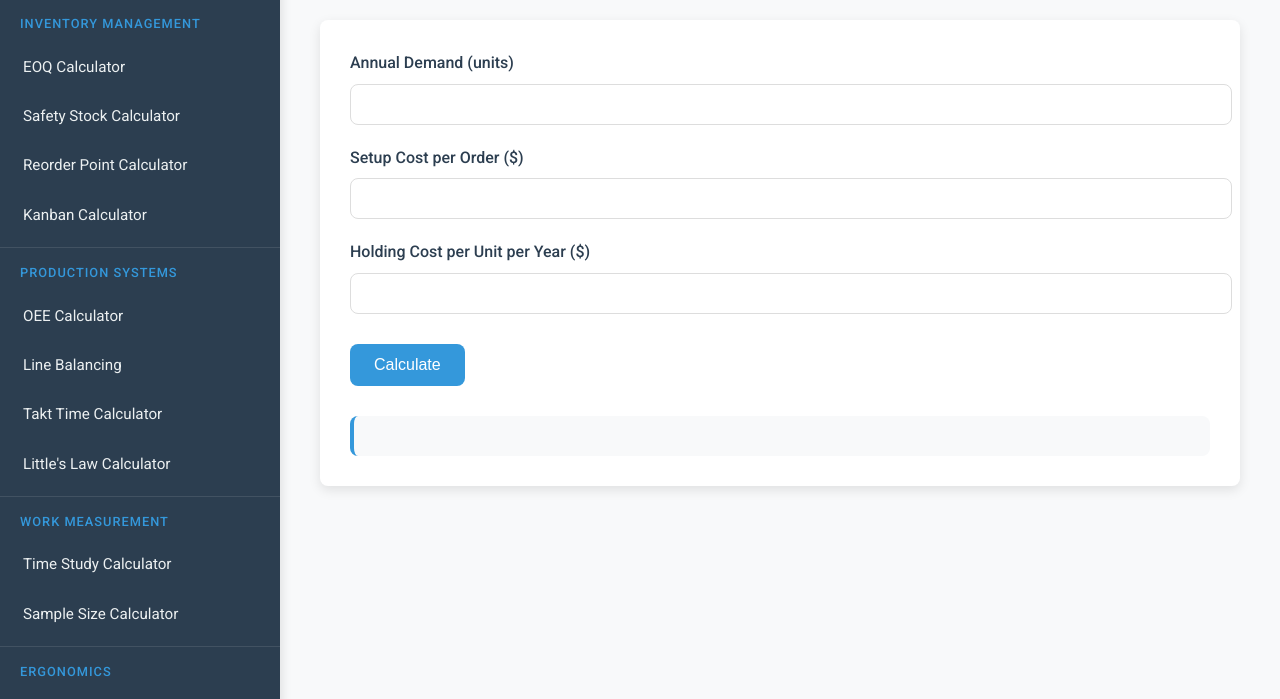
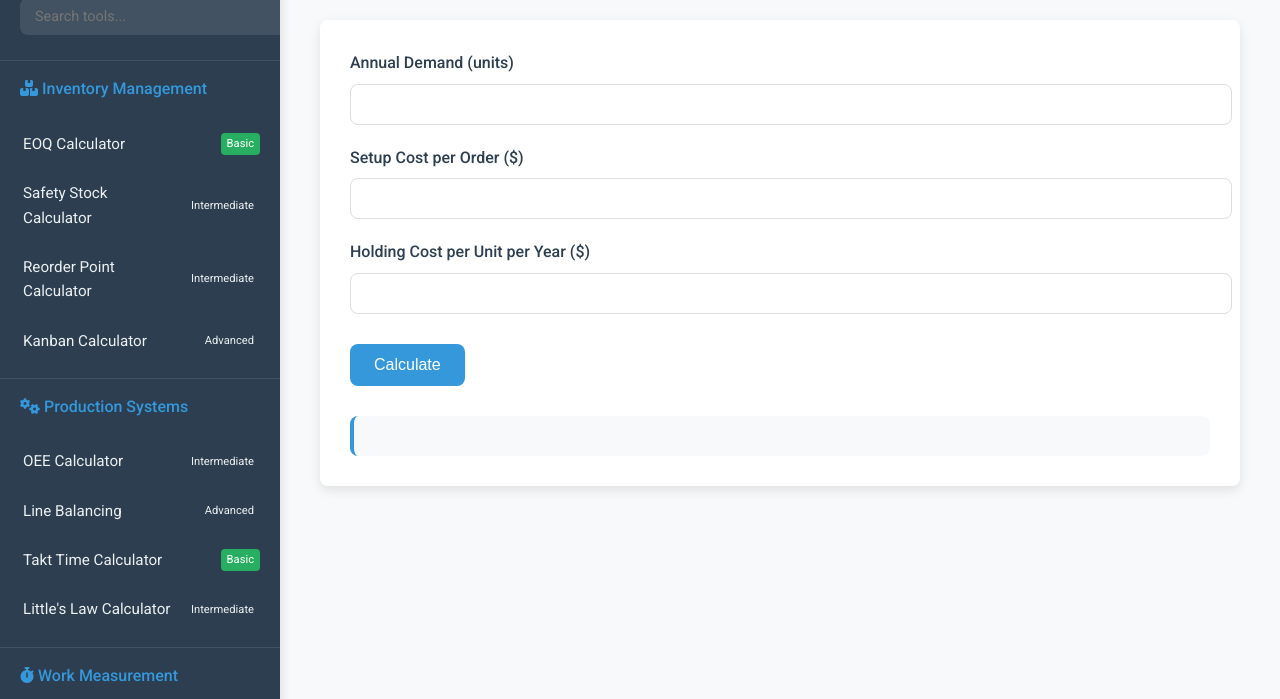
Before and after one commit to Bathalaxxx/Industrial-Engineer-Toolbox, a plain HTML site: page eoq.html in a window 1280 px wide. Shown: the part 101-800 px from the top of the page. Drawn offline with nearby package versions, Linux system fonts and the light colour scheme.

Commit message:
Update eoq.html

```diff
--- a/eoq.html
+++ b/eoq.html
@@ -5,6 +5,7 @@
     <meta name="viewport" content="width=device-width, initial-scale=1.0">
     <title>EOQ Calculator</title>
     <link href="https://fonts.googleapis.com/css2?family=Roboto:wght@300;400;500;700&family=Playfair+Display:wght@400;500;700&display=swap" rel="stylesheet">
+    <link rel="stylesheet" href="https://cdnjs.cloudflare.com/ajax/libs/font-awesome/6.4.0/css/all.min.css">
     <style>
         :root {
             --primary-color: #2c3e50;
@@ -18,6 +19,8 @@
             --border-radius: 8px;
             --box-shadow: 0 4px 12px rgba(0, 0, 0, 0.1);
             --transition: all 0.3s ease;
+            --success-color: #27ae60;
+            --warning-color: #f39c12;
         }
 
         body {
@@ -46,6 +49,9 @@
             padding: 0 20px 20px;
             border-bottom: 1px solid rgba(255,255,255,0.1);
             margin-bottom: 20px;
+            display: flex;
+            justify-content: space-between;
+            align-items: center;
         }
 
         .sidebar-header h2 {
@@ -56,21 +62,40 @@
             font-weight: 700;
         }
 
+        .sidebar-header a {
+            color: var(--text-light);
+            text-decoration: none;
+        }
+
+        .search-bar {
+            width: 100%;
+            padding: 10px 15px;
+            margin: 0 20px 15px;
+            border-radius: var(--border-radius);
+            border: none;
+            background: rgba(255,255,255,0.1);
+            color: var(--text-light);
+            font-size: 0.9rem;
+        }
+
         .menu-category {
             color: var(--secondary-color);
             font-weight: 500;
-            text-transform: uppercase;
-            font-size: 0.8rem;
-            letter-spacing: 1px;
-            padding: 15px 20px 5px;
+            padding: 15px 20px;
             margin-top: 10px;
             border-top: 1px solid rgba(255,255,255,0.1);
+            cursor: pointer;
+            display: flex;
+            justify-content: space-between;
+            align-items: center;
+            user-select: none;
         }
 
         .sidebar ul {
             list-style: none;
             padding: 0;
             margin: 0;
+            overflow: hidden;
         }
 
         .sidebar ul li {
@@ -78,7 +103,9 @@
         }
 
         .sidebar ul li a {
-            display: block;
+            display: flex;
+            justify-content: space-between;
+            align-items: center;
             color: var(--text-light);
             text-decoration: none;
             padding: 10px 20px;
@@ -181,6 +208,18 @@
             font-size: 0.95rem;
         }
 
+        .tag {
+            font-size: 0.7rem;
+            padding: 2px 6px;
+            border-radius: 4px;
+            margin-left: 8px;
+        }
+
+        .tag-basic {
+            background-color: var(--success-color);
+            color: white;
+        }
+
         @media (max-width: 1024px) {
             .sidebar {
                 width: 240px;
@@ -214,56 +253,38 @@
 <body>
     <div class="sidebar">
         <div class="sidebar-header">
-            <h2>IE Toolkit</h2>
+            <a href="index.html"><h2>IE Toolkit</h2></a>
+            <i class="fas fa-cog" style="color: var(--text-light); cursor: pointer;"></i>
         </div>
 
-        <div class="menu-category">Inventory Management</div>
+        <input type="text" class="search-bar" placeholder="Search tools...">
+
+        <div class="menu-category expanded">
+            <span><i class="fas fa-boxes"></i> Inventory Management</span>
+        </div>
         <ul>
-            <li><a href="eoq.html">EOQ Calculator</a></li>
-            <li><a href="safetystock.html">Safety Stock Calculator</a></li>
-            <li><a href="rop.html">Reorder Point Calculator</a></li>
-            <li><a href="kanban.html">Kanban Calculator</a></li>
+            <li><a href="eoq.html">EOQ Calculator <span class="tag tag-basic">Basic</span></a></li>
+            <li><a href="safetystock.html">Safety Stock Calculator <span class="tag tag-intermediate">Intermediate</span></a></li>
+            <li><a href="rop.html">Reorder Point Calculator <span class="tag tag-intermediate">Intermediate</span></a></li>
+            <li><a href="kanban.html">Kanban Calculator <span class="tag tag-advanced">Advanced</span></a></li>
         </ul>
 
-        <div class="menu-category">Production Systems</div>
+        <div class="menu-category">
+            <span><i class="fas fa-cogs"></i> Production Systems</span>
+        </div>
         <ul>
-            <li><a href="oee.html">OEE Calculator</a></li>
-            <li><a href="linebalancing.html">Line Balancing</a></li>
-            <li><a href="takttime.html">Takt Time Calculator</a></li>
-            <li><a href="littleslaw.html">Little's Law Calculator</a></li>
+            <li><a href="oee.html">OEE Calculator <span class="tag tag-intermediate">Intermediate</span></a></li>
+            <li><a href="linebalancing.html">Line Balancing <span class="tag tag-advanced">Advanced</span></a></li>
+            <li><a href="takttime.html">Takt Time Calculator <span class="tag tag-basic">Basic</span></a></li>
+            <li><a href="littleslaw.html">Little's Law Calculator <span class="tag tag-intermediate">Intermediate</span></a></li>
         </ul>
 
-        <div class="menu-category">Work Measurement</div>
+        <div class="menu-category">
+            <span><i class="fas fa-stopwatch"></i> Work Measurement</span>
+        </div>
         <ul>
-            <li><a href="timestudy.html">Time Study Calculator</a></li>
-            <li><a href="samplesize.html">Sample Size Calculator</a></li>
-        </ul>
-
-        <div class="menu-category">Ergonomics</div>
-        <ul>
-            <li><a href="niosh.html">NIOSH Lifting Calculator</a></li>
-            <li><a href="rulareba.html">RULA/REBA Calculator</a></li>
-        </ul>
-
-        <div class="menu-category">Facility Planning</div>
-        <ul>
-            <li><a href="traveldistance.html">Travel Distance Matrix</a></li>
-            <li><a href="loaddistance.html">Load-Distance Score</a></li>
-        </ul>
-
-        <div class="menu-category">Quality Control</div>
-        <ul>
-            <li><a href="processcapability.html">Process Capability</a></li>
-            <li><a href="pchartnpchart.html">P-Chart/NP-Chart</a></li>
-            <li><a href="xrbarchart.html">X̄-R Chart</a></li>
-            <li><a href="sigmalavel.html">Sigma Level</a></li>
-            <li><a href="gagerr.html">Gage R&R</a></li>
-        </ul>
-
-        <div class="menu-category">Operations Research</div>
-        <ul>
-            <li><a href="queueing.html">Queueing Models</a></li>
-            <li><a href="linearprogramming.html">Linear Programming</a></li>
+            <li><a href="timestudy.html">Time Study Calculator <span class="tag tag-basic">Basic</span></a></li>
+            <li><a href="samplesize.html">Sample Size Calculator <span class="tag tag-intermediate">Intermediate</span></a></li>
         </ul>
     </div>
 
```
